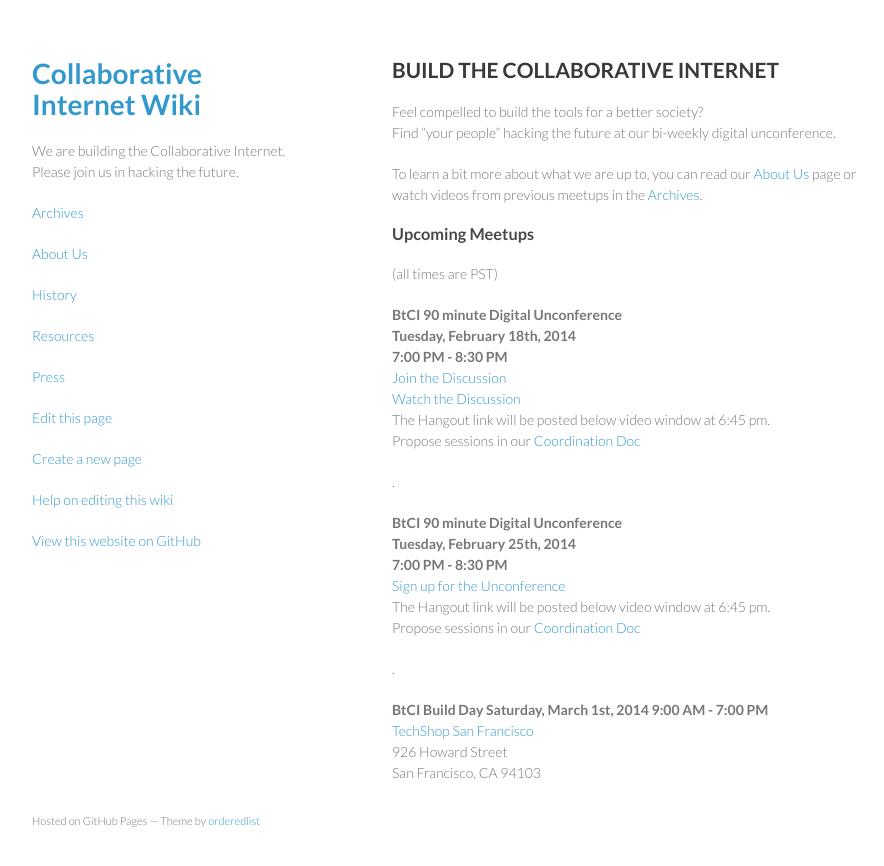
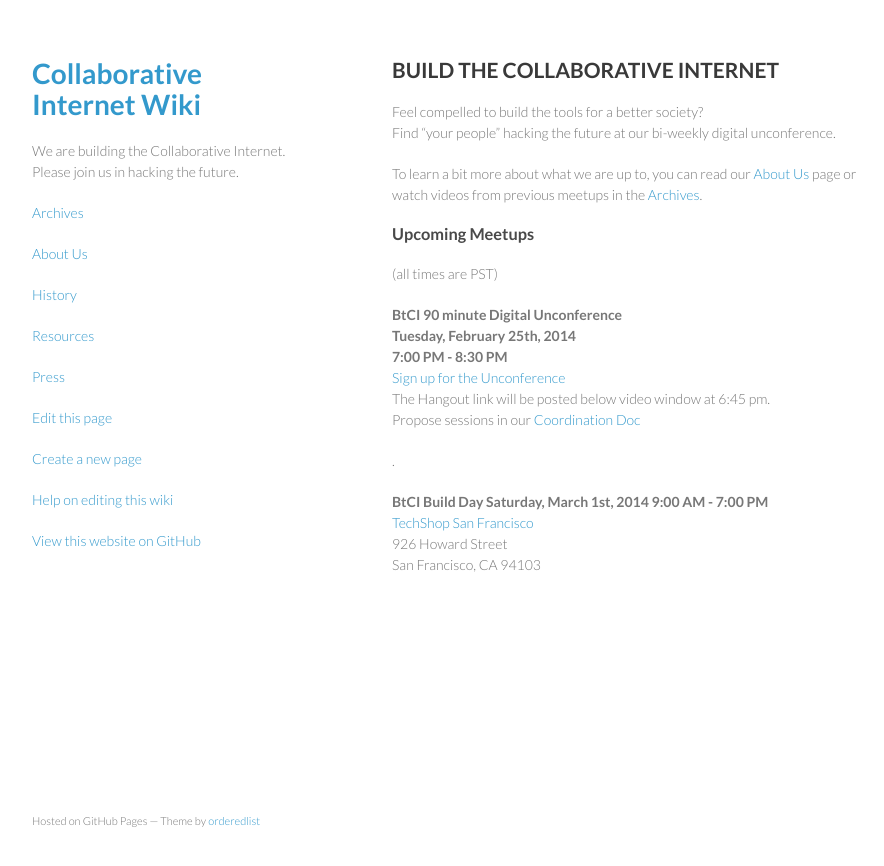
Before and after one commit to collaborativeinternet/collaborativeinternet.github.io, a Jekyll site: the page built from index.md, in a window 1280 px wide. Shown: the top 866 px of the page, without its empty margins (178-1062 px from the left). Built offline with Jekyll 4.4.1, drawn with Linux system fonts in a browser that asks for light colours.

Commit message:
Update index.md

```diff
--- a/index.md
+++ b/index.md
@@ -11,16 +11,6 @@ To learn a bit more about what we are up to, you can read our [About Us](http://
 
 ### Upcoming Meetups
 (all times are PST)
-
-<b>BtCI 90 minute Digital Unconference
-Tuesday, February 18th, 2014
-7:00 PM - 8:30 PM</b>
-[Join the Discussion](https://plus.google.com/hangouts/_/hoaevent/AP36tYfEhW8dU54k2Wa4T3_kTfPbfZrBSOVMmH4icNI9hiumHRuj2A?authuser=1&hl=en)
-[Watch the Discussion](https://plus.google.com/u/1/events/ccm0t6a7lgq43khgi34tvq39pbs)
-The Hangout link will be posted below video window at 6:45 pm.
-Propose sessions in our [Coordination Doc](https://docs.google.com/spreadsheet/ccc?key=0Aqe_OvhjNeDPdDB4T3haUDdGM2Roanp6bURNNUMxMkE#gid=0)
-
-.
 
 <b>BtCI 90 minute Digital Unconference
 Tuesday, February 25th, 2014
```
